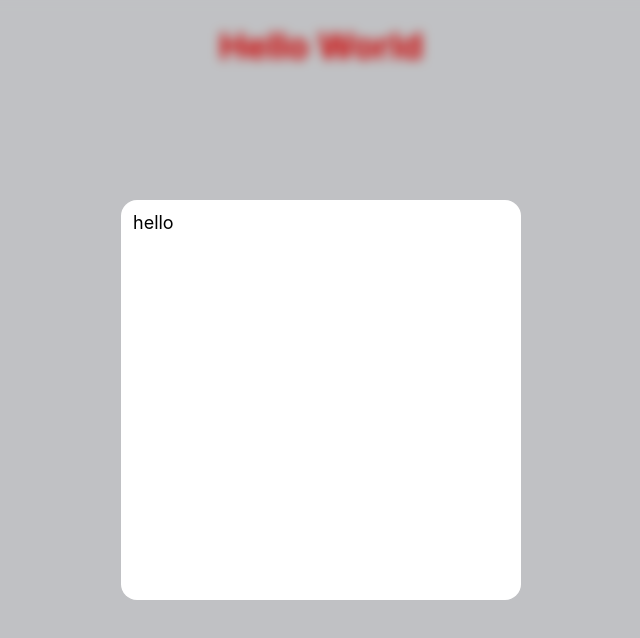
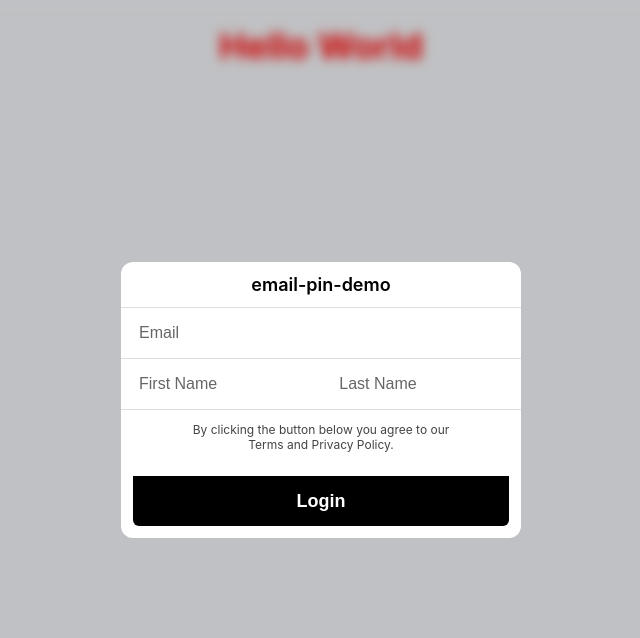
Before and after one commit to timothyac/email-pin-demo, a Next.js app: page / in a window 1280 px wide. Shown: the top 638 px of the page, without its empty margins (319-959 px from the left). Built offline with nearby package versions, Linux system fonts and the light colour scheme.

Commit message:
Finished the form and abstracted to component

```diff
--- /dev/null
+++ b/components/Home/ModalOverlay.jsx
@@ -0,0 +1,148 @@
+import styled from "styled-components";
+
+const ModalOverlayContainerStyled = styled.div`
+  width: 100%;
+  height: 100%;
+  position: fixed;
+  top: 0px;
+  left: 0px;
+  z-index: 10;
+
+  & > div {
+    width: 100%;
+    height: 100%;
+    position: fixed;
+    top: 0px;
+    left: 0px;
+  }
+
+  .modal-blur {
+    z-index: 11;
+    pointer-events: auto;
+    background-color: rgba(0, 0, 0, 0.2);
+    backdrop-filter: blur(6px);
+  }
+
+  .form-container {
+    z-index: 12;
+    display: grid;
+    place-items: center;
+  }
+`;
+
+const ModalStyled = styled.div`
+  background-color: white;
+  width: 400px;
+  border-radius: 12px;
+
+  form {
+    height: 100%;
+    width: 100%;
+    display: flex;
+    flex-direction: column;
+    align-items: center;
+  }
+
+  h3 {
+    font-weight: 600;
+    font-size: 18px;
+    padding: 12px;
+    text-align: center;
+  }
+
+  span {
+    padding: 12px;
+    display: block;
+    color: #444;
+    text-align: center;
+    font-size: 12px;
+    max-width: 300px;
+  }
+
+  .input-container {
+  }
+`;
+
+const SpacerStyled = styled.div.attrs((props) => ({
+  height: props.horizontal ? "100%" : "1px",
+  width: props.horizontal ? "1px" : "100%",
+}))`
+  height: ${(props) => props.height};
+  width: ${(props) => props.width};
+  background-color: #dddddd;
+`;
+
+const InputContainerStyled = styled.div`
+  display: ${(props) => (props.flex ? "flex" : "block")};
+  width: 100%;
+  height: 50px;
+  border-left: 0px;
+  border-right: 0px;
+
+  input {
+    height: 100%;
+    width: 100%;
+    padding: 6px 18px;
+    border: none;
+    font-size: 16px;
+
+    &:focus {
+      outline-offset: -4px;
+    }
+
+    &::placeholder {
+      color: #666;
+      text-transform: capitalize;
+    }
+  }
+`;
+
+const ButtonContainerStyled = styled.div`
+  width: 100%;
+  padding: 12px;
+
+  button {
+    height: 50px;
+    width: 100%;
+    border-radius: 0px 0px 6px 6px;
+    border: none;
+    background-color: #000;
+
+    font-size: 18px;
+    font-weight: 600;
+    color: #fff;
+  }
+`;
+
+export default function ModalOverlay() {
+  return (
+    <ModalOverlayContainerStyled>
+      <div className="modal-blur" />
+      <div className="form-container">
+        <ModalStyled>
+          <form>
+            <h3>email-pin-demo</h3>
+            <SpacerStyled />
+            <InputContainerStyled>
+              <input type="email" placeholder="email" />
+            </InputContainerStyled>
+            <SpacerStyled />
+            <InputContainerStyled flex>
+              <input type="text" placeholder="first name" />
+              <SpacerStyled horizontal />
+              <input type="text" placeholder="last name" />
+            </InputContainerStyled>
+            <SpacerStyled />
+            <span>
+              By clicking the button below you agree to our Terms and Privacy
+              Policy.
+            </span>
+            <ButtonContainerStyled>
+              <button>Login</button>
+            </ButtonContainerStyled>
+          </form>
+        </ModalStyled>
+      </div>
+    </ModalOverlayContainerStyled>
+  );
+}
--- a/pages/index.jsx
+++ b/pages/index.jsx
@@ -1,57 +1,15 @@
 import styled from "styled-components";
+import ModalOverlay from "../components/Home/ModalOverlay";
 
 const HeaderStyled = styled.h1`
   color: red;
-`;
-
-const ModalOverlayContainerStyled = styled.div`
-  width: 100%;
-  height: 100%;
-  position: fixed;
-  top: 0px;
-  left: 0px;
-  z-index: 10;
-
-  & > div {
-    width: 100%;
-    height: 100%;
-    position: fixed;
-    top: 0px;
-    left: 0px;
-  }
-
-  .modal-blur {
-    z-index: 11;
-    pointer-events: auto;
-    background-color: rgba(0, 0, 0, 0.2);
-    backdrop-filter: blur(6px);
-  }
-
-  .form-container {
-    z-index: 12;
-    display: grid;
-    place-items: center;
-  }
-`;
-
-const ModalStyled = styled.div`
-  background-color: white;
-  height: 400px;
-  width: 400px;
-  border-radius: 16px;
-  padding: 12px;
 `;
 
 export default function Home() {
   return (
     <div>
       <HeaderStyled>Hello World</HeaderStyled>
-      <ModalOverlayContainerStyled>
-        <div className="modal-blur" />
-        <div className="form-container">
-          <ModalStyled>hello</ModalStyled>
-        </div>
-      </ModalOverlayContainerStyled>
+      <ModalOverlay />
     </div>
   );
 }
```
